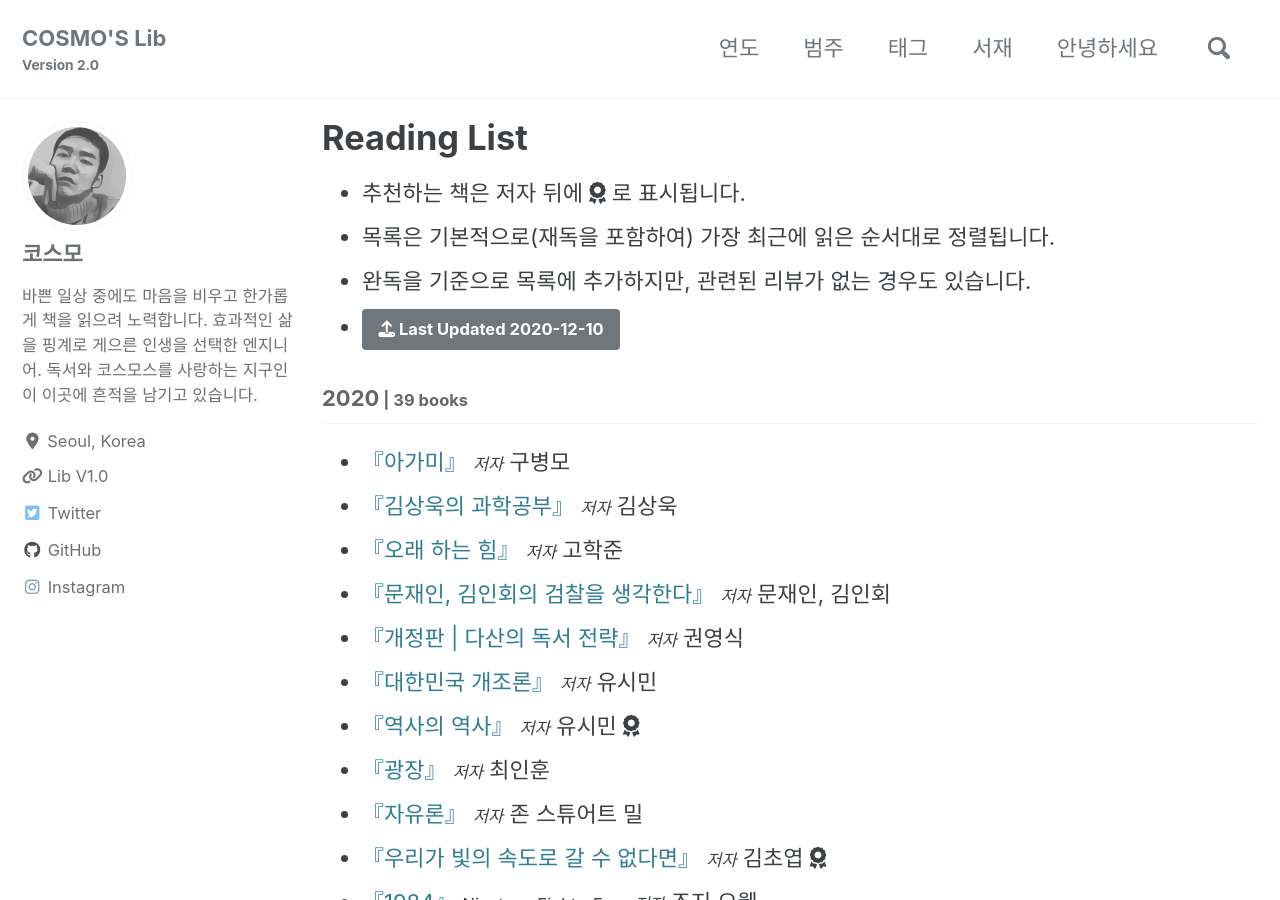
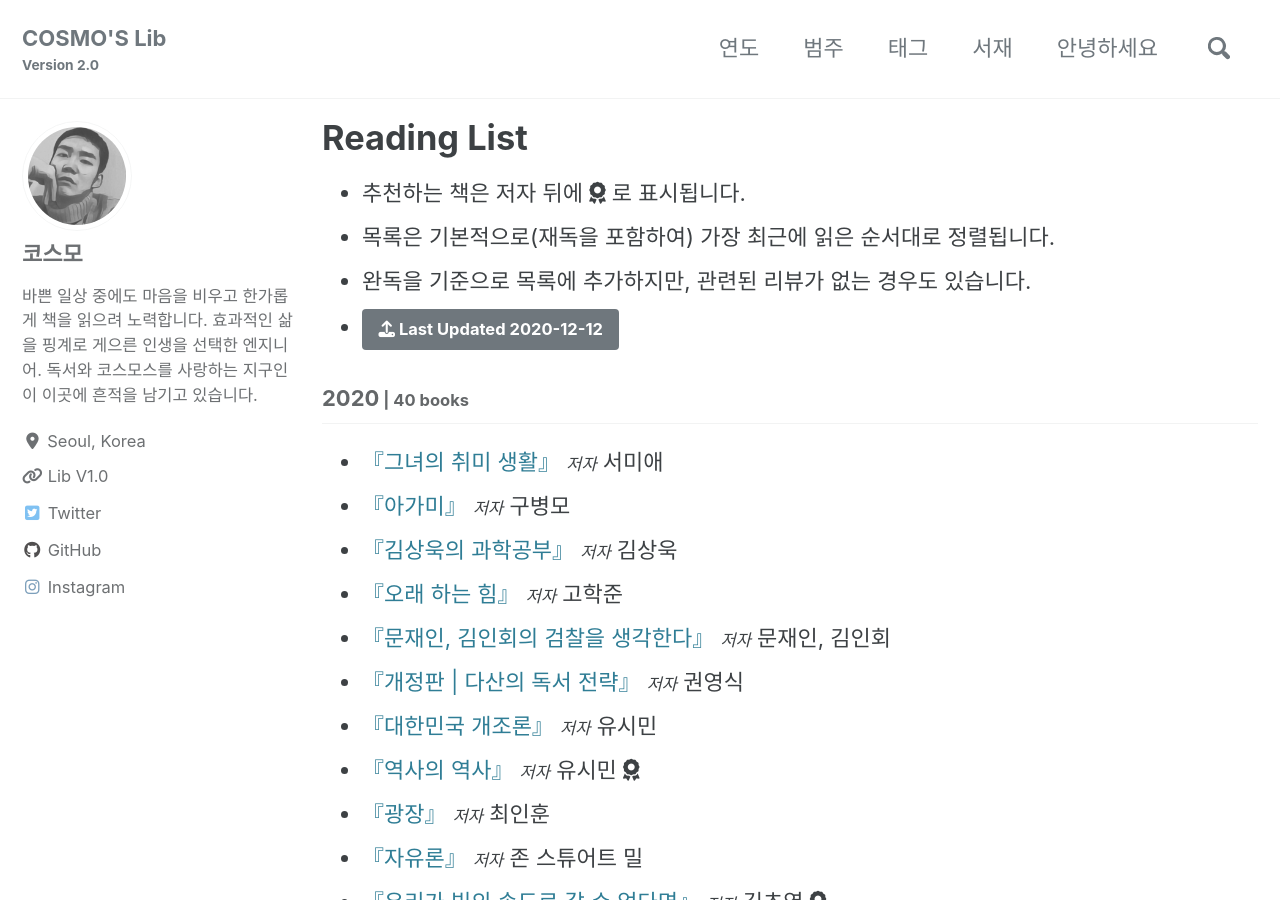
Before and after one commit to deftone2000/cosmo-s-archive, a Jekyll site: the page built from _pages/reading-list.html, in a window 1280 px wide and 900 px high. Built offline with Jekyll 4.4.1, drawn with Linux system fonts in a browser that asks for light colours; cached includes are drawn as plain includes; nearby versions of some CDN libraries; comment, search, counter and statistics services are not loaded; a style sheet for code colours, icons or effects is not loaded.

Commit message:
no message

```diff
--- a/_data/reading.yml
+++ b/_data/reading.yml
@@ -1,7 +1,17 @@
-lastupdate: 2020-12-10
+lastupdate: 2020-12-12
 list:
   - year: "2020"
     books:
+
+      - title: "그녀의 취미 생활"
+        ori_title:
+        author: 서미애
+        post_title:
+        cover: https://img.ridicdn.net/cover/1818003538/xxlarge
+        trans:
+        pub: 에브리북 출판
+        pub_info: 2018.09.17. 전자책 출간
+        post_link:
 
       - title: "아가미"
         ori_title:
```
